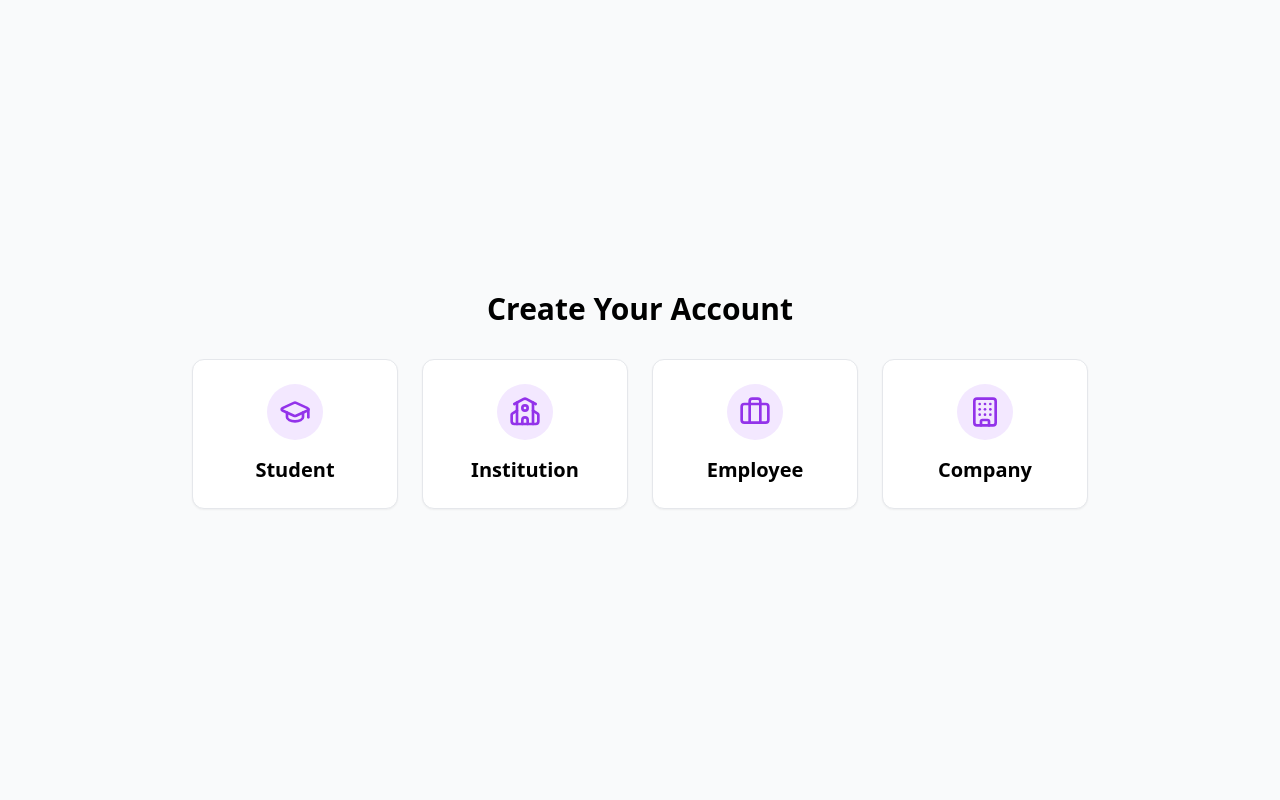
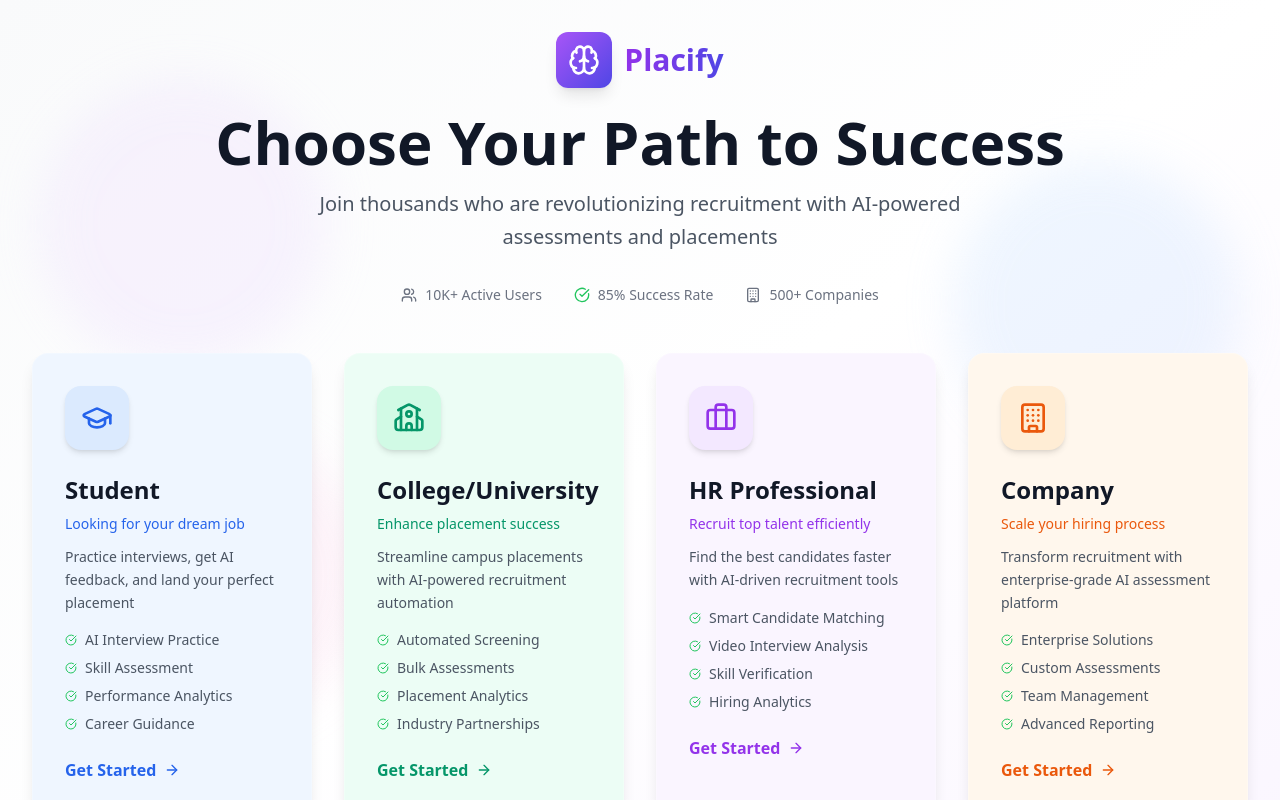
Before and after one commit to alizayadahmadriyaz/Placify-Smarter_Placements-Sharper_Talent, a React (Vite) app: page /register in a window 1280 px wide. Shown: the top 800 px of the page. Built offline with nearby package versions, Linux system fonts and the light colour scheme.

Commit message:
Enhance Role Selection Page: Add detailed role descriptions, icons, and improved UI elements

```diff
--- a/src/pages/RoleSelectionPage.jsx
+++ b/src/pages/RoleSelectionPage.jsx
@@ -1,94 +1,297 @@
-import { useNavigate } from 'react-router-dom';
-import { GraduationCap, School, Briefcase, Building } from 'lucide-react';
-import {motion} from 'framer-motion';
+import { useNavigate } from "react-router-dom";
+import {
+  GraduationCap,
+  School,
+  Briefcase,
+  Building,
+  ArrowRight,
+  CheckCircle,
+  Users,
+  Brain,
+} from "lucide-react";
+import { motion } from "framer-motion";
+
 const RoleSelectionPage = () => {
   const navigate = useNavigate();
 
   const roles = [
     {
-      title: 'Student',
+      title: "Student",
+      subtitle: "Looking for your dream job",
+      description:
+        "Practice interviews, get AI feedback, and land your perfect placement",
       icon: <GraduationCap className="w-8 h-8" />,
-      route: '/register/student'
+      route: "/register/student",
+      color: "from-blue-500 to-cyan-500",
+      bgColor: "bg-blue-50 dark:bg-blue-900/20",
+      iconBg: "bg-blue-100 dark:bg-blue-900/50",
+      textColor: "text-blue-600 dark:text-blue-400",
+      features: [
+        "AI Interview Practice",
+        "Skill Assessment",
+        "Performance Analytics",
+        "Career Guidance",
+      ],
     },
     {
-      title: 'Institution',
+      title: "College/University",
+      subtitle: "Enhance placement success",
+      description:
+        "Streamline campus placements with AI-powered recruitment automation",
       icon: <School className="w-8 h-8" />,
-      route: '/register/institution'
+      route: "/register/institution",
+      color: "from-emerald-500 to-teal-500",
+      bgColor: "bg-emerald-50 dark:bg-emerald-900/20",
+      iconBg: "bg-emerald-100 dark:bg-emerald-900/50",
+      textColor: "text-emerald-600 dark:text-emerald-400",
+      features: [
+        "Automated Screening",
+        "Bulk Assessments",
+        "Placement Analytics",
+        "Industry Partnerships",
+      ],
     },
     {
-      title: 'Employee',
+      title: "HR Professional",
+      subtitle: "Recruit top talent efficiently",
+      description:
+        "Find the best candidates faster with AI-driven recruitment tools",
       icon: <Briefcase className="w-8 h-8" />,
-      route: '/register/employee'
+      route: "/register/employee",
+      color: "from-purple-500 to-pink-500",
+      bgColor: "bg-purple-50 dark:bg-purple-900/20",
+      iconBg: "bg-purple-100 dark:bg-purple-900/50",
+      textColor: "text-purple-600 dark:text-purple-400",
+      features: [
+        "Smart Candidate Matching",
+        "Video Interview Analysis",
+        "Skill Verification",
+        "Hiring Analytics",
+      ],
     },
     {
-      title: 'Company',
+      title: "Company",
+      subtitle: "Scale your hiring process",
+      description:
+        "Transform recruitment with enterprise-grade AI assessment platform",
       icon: <Building className="w-8 h-8" />,
-      route: '/register/company'
-    }
+      route: "/register/company",
+      color: "from-orange-500 to-red-500",
+      bgColor: "bg-orange-50 dark:bg-orange-900/20",
+      iconBg: "bg-orange-100 dark:bg-orange-900/50",
+      textColor: "text-orange-600 dark:text-orange-400",
+      features: [
+        "Enterprise Solutions",
+        "Custom Assessments",
+        "Team Management",
+        "Advanced Reporting",
+      ],
+    },
   ];
 
   return (
-<div className="min-h-screen bg-gray-50 flex flex-col items-center justify-center p-4">
-      <div className="max-w-4xl w-full">
+    <div className="min-h-screen bg-gradient-to-br from-gray-50 via-white to-purple-50 dark:from-gray-900 dark:via-gray-800 dark:to-purple-900 transition-colors duration-300">
+      {/* Background Pattern */}
+      <div className="absolute inset-0 opacity-30">
+        <div className="absolute top-20 left-10 w-72 h-72 bg-purple-200 rounded-full mix-blend-multiply filter blur-xl animate-pulse"></div>
+        <div className="absolute top-40 right-10 w-72 h-72 bg-blue-200 rounded-full mix-blend-multiply filter blur-xl animate-pulse animation-delay-2000"></div>
+        <div className="absolute bottom-20 left-20 w-72 h-72 bg-pink-200 rounded-full mix-blend-multiply filter blur-xl animate-pulse animation-delay-4000"></div>
+      </div>
+
+      <div className="relative min-h-screen flex flex-col items-center justify-center p-4 sm:p-6 lg:p-8">
+        <div className="max-w-7xl w-full">
+          {/* Header Section */}
+          <motion.div
+            className="text-center mb-12"
+            initial={{ opacity: 0, y: -30 }}
+            animate={{ opacity: 1, y: 0 }}
+            transition={{ duration: 0.8, ease: "easeOut" }}
+          >
+            {/* Logo/Brand */}
+            <motion.div
+              className="flex items-center justify-center space-x-3 mb-6"
+              initial={{ scale: 0, opacity: 0 }}
+              animate={{ scale: 1, opacity: 1 }}
+              transition={{ duration: 0.6, delay: 0.2 }}
+            >
+              <div className="p-3 bg-gradient-to-br from-purple-500 to-indigo-600 rounded-xl shadow-lg">
+                <Brain className="w-8 h-8 text-white" />
+              </div>
+              <span className="text-3xl font-bold bg-gradient-to-r from-purple-600 to-indigo-600 bg-clip-text text-transparent">
+                Placify
+              </span>
+            </motion.div>
+
             <motion.h1
-          className="text-3xl font-bold text-center mb-8"
-          initial={{ opacity: 0, y: -20 }}
+              className="text-4xl md:text-5xl lg:text-6xl font-bold text-gray-900 dark:text-white mb-4"
+              initial={{ opacity: 0, y: 20 }}
               animate={{ opacity: 1, y: 0 }}
-          transition={{ duration: 0.6, ease: "easeOut" }}
+              transition={{ duration: 0.6, delay: 0.4 }}
             >
-          Create Your Account
+              Choose Your Path to Success
             </motion.h1>
+
+            <motion.p
+              className="text-xl text-gray-600 dark:text-gray-300 max-w-2xl mx-auto leading-relaxed"
+              initial={{ opacity: 0, y: 20 }}
+              animate={{ opacity: 1, y: 0 }}
+              transition={{ duration: 0.6, delay: 0.6 }}
+            >
+              Join thousands who are revolutionizing recruitment with AI-powered
+              assessments and placements
+            </motion.p>
+
+            {/* Trust Indicators */}
             <motion.div
-          className="grid grid-cols-1 md:grid-cols-2 lg:grid-cols-4 gap-6"
+              className="flex items-center justify-center space-x-8 mt-8 text-sm text-gray-500 dark:text-gray-400"
               initial={{ opacity: 0 }}
               animate={{ opacity: 1 }}
-          transition={{ duration: 0.8, delay: 0.2 }}
+              transition={{ duration: 0.6, delay: 0.8 }}
+            >
+              <div className="flex items-center space-x-2">
+                <Users className="w-4 h-4" />
+                <span>10K+ Active Users</span>
+              </div>
+              <div className="flex items-center space-x-2">
+                <CheckCircle className="w-4 h-4 text-green-500" />
+                <span>85% Success Rate</span>
+              </div>
+              <div className="flex items-center space-x-2">
+                <Building className="w-4 h-4" />
+                <span>500+ Companies</span>
+              </div>
+            </motion.div>
+          </motion.div>
+
+          {/* Role Cards Grid */}
+          <motion.div
+            className="grid grid-cols-1 md:grid-cols-2 xl:grid-cols-4 gap-6 lg:gap-8"
+            initial={{ opacity: 0 }}
+            animate={{ opacity: 1 }}
+            transition={{ duration: 0.8, delay: 1.0 }}
           >
             {roles.map((role, index) => (
               <motion.div
                 key={role.title}
                 onClick={() => navigate(role.route)}
-              className="bg-white p-6 rounded-xl shadow-sm border border-gray-200 flex flex-col items-center cursor-pointer hover:bg-purple-50 hover:border-purple-300 transition-all duration-200"
-              initial={{ opacity: 0, y: 30 }}
-              animate={{ opacity: 1, y: 0 }}
+                className={`relative group cursor-pointer ${role.bgColor} backdrop-blur-sm
+                           rounded-2xl shadow-lg hover:shadow-2xl transition-all duration-300
+                           border border-white/20 dark:border-gray-700/50 overflow-hidden
+                           transform hover:-translate-y-2`}
+                initial={{ opacity: 0, y: 50, scale: 0.9 }}
+                animate={{ opacity: 1, y: 0, scale: 1 }}
                 transition={{
-                duration: 0.5,
-                delay: 0.4 + (index * 0.1),
-                ease: "easeOut"
+                  duration: 0.6,
+                  delay: 1.2 + index * 0.1,
+                  ease: "easeOut",
                 }}
                 whileHover={{
-                scale: 1.05,
-                transition: { duration: 0.2 }
+                  scale: 1.02,
+                  transition: { duration: 0.2 },
                 }}
                 whileTap={{ scale: 0.98 }}
               >
+                {/* Gradient Overlay */}
+                <div
+                  className={`absolute inset-0 bg-gradient-to-br ${role.color} opacity-0 group-hover:opacity-10 transition-opacity duration-300`}
+                />
+
+                {/* Content */}
+                <div className="relative p-6 lg:p-8">
+                  {/* Icon */}
                   <motion.div
-                className="p-3 bg-purple-100 rounded-full mb-4 text-purple-600"
-                initial={{ scale: 0 }}
-                animate={{ scale: 1 }}
+                    className={`${role.iconBg} ${role.textColor} p-4 rounded-2xl mb-6 inline-flex shadow-md group-hover:shadow-lg transition-all duration-300`}
+                    initial={{ scale: 0, rotate: -180 }}
+                    animate={{ scale: 1, rotate: 0 }}
                     transition={{
-                  duration: 0.4,
-                  delay: 0.6 + (index * 0.1),
+                      duration: 0.5,
+                      delay: 1.4 + index * 0.1,
                       type: "spring",
-                  stiffness: 200
+                      stiffness: 200,
                     }}
                   >
                     {role.icon}
                   </motion.div>
-              <motion.h2
-                className="text-xl font-semibold"
+
+                  {/* Title & Subtitle */}
+                  <motion.div
+                    className="mb-4"
+                    initial={{ opacity: 0, x: -20 }}
+                    animate={{ opacity: 1, x: 0 }}
+                    transition={{ duration: 0.5, delay: 1.6 + index * 0.1 }}
+                  >
+                    <h3 className="text-2xl font-bold text-gray-900 dark:text-white mb-2 group-hover:text-purple-600 dark:group-hover:text-purple-400 transition-colors duration-300">
+                      {role.title}
+                    </h3>
+                    <p className={`text-sm font-medium ${role.textColor} mb-3`}>
+                      {role.subtitle}
+                    </p>
+                    <p className="text-gray-600 dark:text-gray-300 text-sm leading-relaxed">
+                      {role.description}
+                    </p>
+                  </motion.div>
+
+                  {/* Features List */}
+                  <motion.div
+                    className="space-y-2 mb-6"
                     initial={{ opacity: 0 }}
                     animate={{ opacity: 1 }}
-                transition={{
-                  duration: 0.4,
-                  delay: 0.8 + (index * 0.1)
-                }}
+                    transition={{ duration: 0.5, delay: 1.8 + index * 0.1 }}
                   >
-                {role.title}
-              </motion.h2>
+                    {role.features.map((feature, featureIndex) => (
+                      <div
+                        key={featureIndex}
+                        className="flex items-center space-x-2 text-sm text-gray-600 dark:text-gray-300"
+                      >
+                        <CheckCircle className="w-3 h-3 text-green-500 flex-shrink-0" />
+                        <span>{feature}</span>
+                      </div>
+                    ))}
+                  </motion.div>
+
+                  {/* CTA Button */}
+                  <motion.div
+                    className="flex items-center justify-between"
+                    initial={{ opacity: 0, y: 20 }}
+                    animate={{ opacity: 1, y: 0 }}
+                    transition={{ duration: 0.5, delay: 2.0 + index * 0.1 }}
+                  >
+                    <div
+                      className={`inline-flex items-center space-x-2 ${role.textColor} font-semibold group-hover:translate-x-1 transition-transform duration-300`}
+                    >
+                      <span>Get Started</span>
+                      <ArrowRight className="w-4 h-4" />
+                    </div>
+                  </motion.div>
+                </div>
+
+                {/* Hover Border Effect */}
+                <div
+                  className={`absolute inset-0 rounded-2xl bg-gradient-to-br ${role.color} opacity-0 group-hover:opacity-20 transition-opacity duration-300 pointer-events-none`}
+                />
               </motion.div>
             ))}
           </motion.div>
+
+          {/* Bottom CTA */}
+          <motion.div
+            className="text-center mt-12"
+            initial={{ opacity: 0, y: 30 }}
+            animate={{ opacity: 1, y: 0 }}
+            transition={{ duration: 0.6, delay: 2.5 }}
+          >
+            <p className="text-gray-600 dark:text-gray-300 mb-4">
+              Not sure which option is right for you?
+            </p>
+            <button
+              onClick={() => navigate("/contact")}
+              className="inline-flex items-center space-x-2 text-purple-600 dark:text-purple-400 hover:text-purple-700 dark:hover:text-purple-300 font-medium transition-colors duration-300"
+            >
+              <span>Contact our team for guidance</span>
+              <ArrowRight className="w-4 h-4" />
+            </button>
+          </motion.div>
+        </div>
       </div>
     </div>
   );
```
Lines whose indentation alone changed are shown as unchanged.
